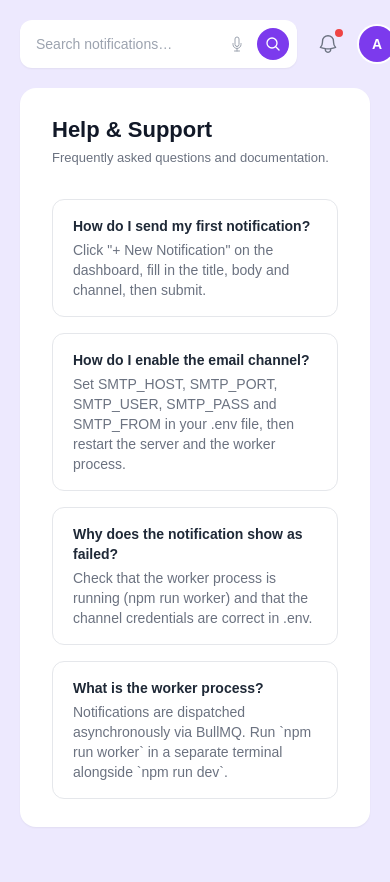
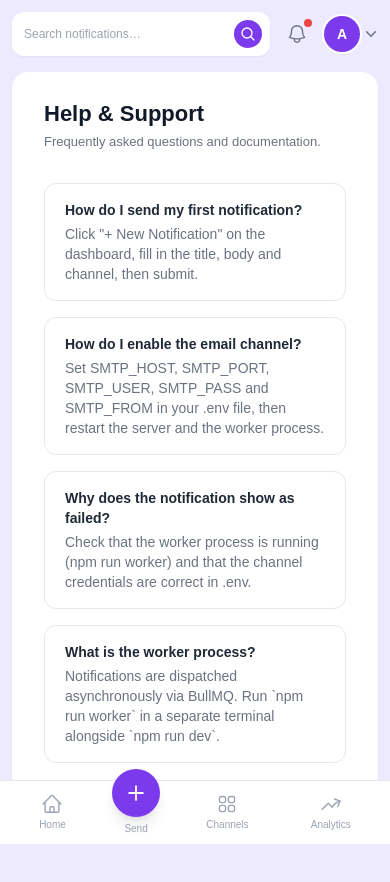
Before and after one commit to venturelli-91/notify_flow, a Next.js app: page /help in a window 390 px wide. Before the commit the page ends 847 px from the top, so only its background shows below. Built offline with nearby package versions, Linux system fonts and the light colour scheme; no server answers.

Commit message:
feat: add mobile responsiveness with bottom nav and adaptive layouts

```diff
--- a/package.json
+++ b/package.json
@@ -45,6 +45,7 @@
     "zod": "^4.3.6"
   },
   "devDependencies": {
+    "@testing-library/dom": "^10.4.1",
     "@testing-library/jest-dom": "^6.9.1",
     "@testing-library/react": "^16.3.2",
     "@testing-library/user-event": "^14.6.1",
--- a/src/app/(dashboard)/analytics/page.tsx
+++ b/src/app/(dashboard)/analytics/page.tsx
@@ -78,7 +78,7 @@ export default function AnalyticsPage() {
 	return (
 		<div className="flex flex-col min-h-full">
 			<TopBar />
-			<div className="flex-1 bg-white rounded-2xl shadow-sm px-8 py-7">
+			<div className="flex-1 bg-white rounded-2xl shadow-sm px-8 py-7 max-sm:px-4 max-sm:py-5">
 				<h1 className="text-[22px] font-bold text-gray-900 leading-tight mb-1">
 					Analytics
 				</h1>
--- a/src/app/(dashboard)/channels/page.tsx
+++ b/src/app/(dashboard)/channels/page.tsx
@@ -85,7 +85,7 @@ export default function ChannelsPage() {
 	return (
 		<div className="flex flex-col min-h-full">
 			<TopBar />
-			<div className="flex-1 bg-white rounded-2xl shadow-sm px-8 py-7">
+			<div className="flex-1 bg-white rounded-2xl shadow-sm px-8 py-7 max-sm:px-4 max-sm:py-5">
 				<h1 className="text-[22px] font-bold text-gray-900 leading-tight mb-1">
 					Channels
 				</h1>
--- a/src/app/(dashboard)/layout.tsx
+++ b/src/app/(dashboard)/layout.tsx
@@ -1,4 +1,5 @@
 import { Sidebar } from "@client/components/Sidebar";
+import { BottomNav } from "@client/components/BottomNav";
 
 export default function DashboardLayout({
 	children,
@@ -6,9 +7,10 @@ export default function DashboardLayout({
 	children: React.ReactNode;
 }) {
 	return (
-		<div className="min-h-screen bg-[#ede9fe] flex gap-4 p-5 overflow-x-hidden">
+		<div className="min-h-screen bg-[#ede9fe] flex gap-4 p-5 max-sm:p-3 overflow-x-hidden">
 			<Sidebar />
-			<main className="flex-1 min-w-0">{children}</main>
+			<main className="flex-1 min-w-0 pb-20 sm:pb-0">{children}</main>
+			<BottomNav />
 		</div>
 	);
 }
--- a/src/app/(dashboard)/page.tsx
+++ b/src/app/(dashboard)/page.tsx
@@ -13,7 +13,7 @@ export default function DashboardPage() {
 			<TopBar />
 
 			{/* Cartão branco principal */}
-			<div className="flex-1 bg-white rounded-2xl shadow-sm px-8 py-7">
+			<div className="flex-1 bg-white rounded-2xl shadow-sm px-8 py-7 max-sm:px-4 max-sm:py-5">
 				{/* Cabeçalho da página */}
 				<div className="flex items-start justify-between mb-1">
 					<h1 className="text-[22px] font-bold text-gray-900 leading-tight">
--- a/src/app/(dashboard)/send/page.tsx
+++ b/src/app/(dashboard)/send/page.tsx
@@ -48,7 +48,7 @@ export default function SendPage() {
 		<div className="flex flex-col gap-0 min-h-full">
 			<TopBar />
 
-			<div className="bg-white rounded-2xl shadow-sm px-7 py-6">
+			<div className="bg-white rounded-2xl shadow-sm px-7 py-6 max-sm:px-4 max-sm:py-5">
 				<div className="flex items-center justify-between mb-6">
 					<div>
 						<h1 className="text-2xl font-bold text-gray-900">
--- /dev/null
+++ b/src/client/components/BottomNav.tsx
@@ -0,0 +1,121 @@
+"use client";
+
+import Link from "next/link";
+import { usePathname } from "next/navigation";
+
+function HomeIcon({ active }: { active: boolean }) {
+	return (
+		<svg
+			className="h-[22px] w-[22px]"
+			viewBox="0 0 24 24"
+			fill="none"
+			stroke="currentColor"
+			strokeWidth={active ? 2 : 1.5}
+			strokeLinecap="round"
+			strokeLinejoin="round">
+			<path d="M2.25 12l8.954-8.955a1.126 1.126 0 011.591 0L21.75 12M4.5 9.75v10.125c0 .621.504 1.125 1.125 1.125H9.75v-4.875c0-.621.504-1.125 1.125-1.125h2.25c.621 0 1.125.504 1.125 1.125V21h4.125c.621 0 1.125-.504 1.125-1.125V9.75M8.25 21h8.25" />
+		</svg>
+	);
+}
+
+function PlusIcon() {
+	return (
+		<svg
+			className="h-[22px] w-[22px] text-white"
+			viewBox="0 0 24 24"
+			fill="none"
+			stroke="currentColor"
+			strokeWidth={2}
+			strokeLinecap="round"
+			strokeLinejoin="round">
+			<path d="M12 4.5v15m7.5-7.5h-15" />
+		</svg>
+	);
+}
+
+function GridIcon({ active }: { active: boolean }) {
+	return (
+		<svg
+			className="h-[22px] w-[22px]"
+			viewBox="0 0 24 24"
+			fill="none"
+			stroke="currentColor"
+			strokeWidth={active ? 2 : 1.5}
+			strokeLinecap="round"
+			strokeLinejoin="round">
+			<path d="M3.75 6A2.25 2.25 0 016 3.75h2.25A2.25 2.25 0 0110.5 6v2.25a2.25 2.25 0 01-2.25 2.25H6a2.25 2.25 0 01-2.25-2.25V6zM3.75 15.75A2.25 2.25 0 016 13.5h2.25a2.25 2.25 0 012.25 2.25V18a2.25 2.25 0 01-2.25 2.25H6A2.25 2.25 0 013.75 18v-2.25zM13.5 6a2.25 2.25 0 012.25-2.25H18A2.25 2.25 0 0120.25 6v2.25A2.25 2.25 0 0118 10.5h-2.25a2.25 2.25 0 01-2.25-2.25V6zM13.5 15.75a2.25 2.25 0 012.25-2.25H18a2.25 2.25 0 012.25 2.25V18A2.25 2.25 0 0118 20.25h-2.25A2.25 2.25 0 0113.5 18v-2.25z" />
+		</svg>
+	);
+}
+
+function ChartIcon({ active }: { active: boolean }) {
+	return (
+		<svg
+			className="h-[22px] w-[22px]"
+			viewBox="0 0 24 24"
+			fill="none"
+			stroke="currentColor"
+			strokeWidth={active ? 2 : 1.5}
+			strokeLinecap="round"
+			strokeLinejoin="round">
+			<path d="M2.25 18L9 11.25l4.306 4.307a11.95 11.95 0 015.814-5.519l2.74-1.22m0 0l-5.94-2.28m5.94 2.28l-2.28 5.941" />
+		</svg>
+	);
+}
+
+const navItems = [
+	{ label: "Home", href: "/", Icon: HomeIcon, exact: true },
+	{ label: "Channels", href: "/channels", Icon: GridIcon, exact: false },
+	{ label: "Analytics", href: "/analytics", Icon: ChartIcon, exact: false },
+] as const;
+
+export function BottomNav() {
+	const pathname = usePathname();
+
+	return (
+		<nav className="sm:hidden fixed bottom-0 inset-x-0 z-40 bg-white border-t border-gray-200 flex items-center justify-around px-2 h-16 safe-area-inset-bottom">
+			{/* Left items */}
+			{navItems.slice(0, 1).map(({ label, href, Icon, exact }) => {
+				const active = exact ? pathname === href : pathname.startsWith(href);
+				return (
+					<Link
+						key={label}
+						href={href}
+						className={`flex flex-col items-center gap-0.5 px-4 py-1 rounded-xl transition-colors ${
+							active ? "text-violet-600" : "text-gray-400"
+						}`}>
+						<Icon active={active} />
+						<span className="text-[10px] font-medium">{label}</span>
+					</Link>
+				);
+			})}
+
+			{/* Send — central destaque */}
+			<Link
+				href="/send"
+				aria-label="Send notification"
+				className="flex flex-col items-center gap-0.5">
+				<div className="h-12 w-12 rounded-full bg-violet-600 flex items-center justify-center shadow-lg -mt-5">
+					<PlusIcon />
+				</div>
+				<span className="text-[10px] font-medium text-gray-400 mt-0.5">Send</span>
+			</Link>
+
+			{/* Right items */}
+			{navItems.slice(1).map(({ label, href, Icon, exact }) => {
+				const active = exact ? pathname === href : pathname.startsWith(href);
+				return (
+					<Link
+						key={label}
+						href={href}
+						className={`flex flex-col items-center gap-0.5 px-4 py-1 rounded-xl transition-colors ${
+							active ? "text-violet-600" : "text-gray-400"
+						}`}>
+						<Icon active={active} />
+						<span className="text-[10px] font-medium">{label}</span>
+					</Link>
+				);
+			})}
+		</nav>
+	);
+}
--- a/src/client/components/TopBar.tsx
+++ b/src/client/components/TopBar.tsx
@@ -125,19 +125,19 @@ function SearchBarInner() {
 	}
 
 	return (
-		<div className="flex-1 flex items-center bg-white rounded-xl shadow-sm pl-4 pr-2 py-2 gap-3">
+		<div className="flex-1 flex items-center bg-white rounded-xl shadow-sm pl-4 pr-2 py-2 gap-3 max-sm:pl-3 max-sm:gap-2">
 			<input
 				type="text"
 				placeholder="Search notifications…"
 				value={q}
 				onChange={handleChange}
-				className="flex-1 bg-transparent text-sm text-gray-600 placeholder:text-gray-400 outline-none"
+				className="flex-1 bg-transparent text-sm text-gray-600 placeholder:text-gray-400 outline-none max-sm:text-xs"
 			/>
-			<MicIcon />
+			<span className="max-sm:hidden"><MicIcon /></span>
 			<button
 				type="button"
 				aria-label="Search"
-				className="h-8 w-8 rounded-full bg-violet-600 flex items-center justify-center hover:bg-violet-700 transition-colors flex-shrink-0">
+				className="h-8 w-8 rounded-full bg-violet-600 flex items-center justify-center hover:bg-violet-700 transition-colors flex-shrink-0 max-sm:h-7 max-sm:w-7">
 				<SearchIcon />
 			</button>
 		</div>
@@ -166,7 +166,7 @@ export function TopBar() {
 	}, []);
 
 	return (
-		<header className="flex items-center gap-4 mb-5">
+		<header className="flex items-center gap-3 mb-5 max-sm:mb-4">
 			{/* ── Search ─────────────────────────────────────────────────── */}
 			<Suspense fallback={
 				<div className="flex-1 flex items-center bg-white rounded-xl shadow-sm pl-4 pr-2 py-2 gap-3">
--- a/src/client/components/notifications/NotificationActions.tsx
+++ b/src/client/components/notifications/NotificationActions.tsx
@@ -46,7 +46,7 @@ export function NotificationActions() {
 				disabled={
 					markAllReadMutation.isPending || markAllUnreadMutation.isPending
 				}
-				className="min-w-[140px] text-[13px] font-medium text-gray-700 border border-gray-300 rounded-lg px-4 py-2 hover:bg-gray-50 transition-colors disabled:opacity-50">
+				className="max-sm:hidden min-w-[140px] text-[13px] font-medium text-gray-700 border border-gray-300 rounded-lg px-4 py-2 hover:bg-gray-50 transition-colors disabled:opacity-50">
 				{markAllReadMutation.isPending ? "Updating…" : "Mark all as Read"}
 			</button>
 			<button
@@ -55,7 +55,7 @@ export function NotificationActions() {
 				disabled={
 					markAllUnreadMutation.isPending || markAllReadMutation.isPending
 				}
-				className="min-w-[148px] text-[13px] font-medium text-gray-700 border border-gray-300 rounded-lg px-4 py-2 hover:bg-gray-50 transition-colors disabled:opacity-50">
+				className="max-sm:hidden min-w-[148px] text-[13px] font-medium text-gray-700 border border-gray-300 rounded-lg px-4 py-2 hover:bg-gray-50 transition-colors disabled:opacity-50">
 				{markAllUnreadMutation.isPending ? "Updating…" : "Mark all as Unread"}
 			</button>
 		</div>
--- a/src/client/components/notifications/NotificationList.tsx
+++ b/src/client/components/notifications/NotificationList.tsx
@@ -52,7 +52,7 @@ export function NotificationListSkeleton() {
 export function NotificationList() {
 	const { query } = useNotifications();
 	const searchParams = useSearchParams();
-	const q = searchParams.get("q")?.trim().toLowerCase() ?? "";
+	const q = searchParams?.get("q")?.trim().toLowerCase() ?? "";
 
 	if (query.isLoading) return <NotificationListSkeleton />;
 
@@ -85,7 +85,7 @@ export function NotificationList() {
 	if (notifications.length === 0) {
 		return (
 			<div className="rounded-xl bg-gray-50 border border-gray-200 px-5 py-10 text-center">
-				<p className="text-sm font-medium text-gray-600">No results for &ldquo;{searchParams.get("q")}&rdquo;</p>
+				<p className="text-sm font-medium text-gray-600">No results for &ldquo;{searchParams?.get("q")}&rdquo;</p>
 				<p className="mt-1 text-xs text-gray-400">Try a different search term.</p>
 			</div>
 		);
```
Also changed, not shown: 1 other file (tests, documents, lock files or other folders).
